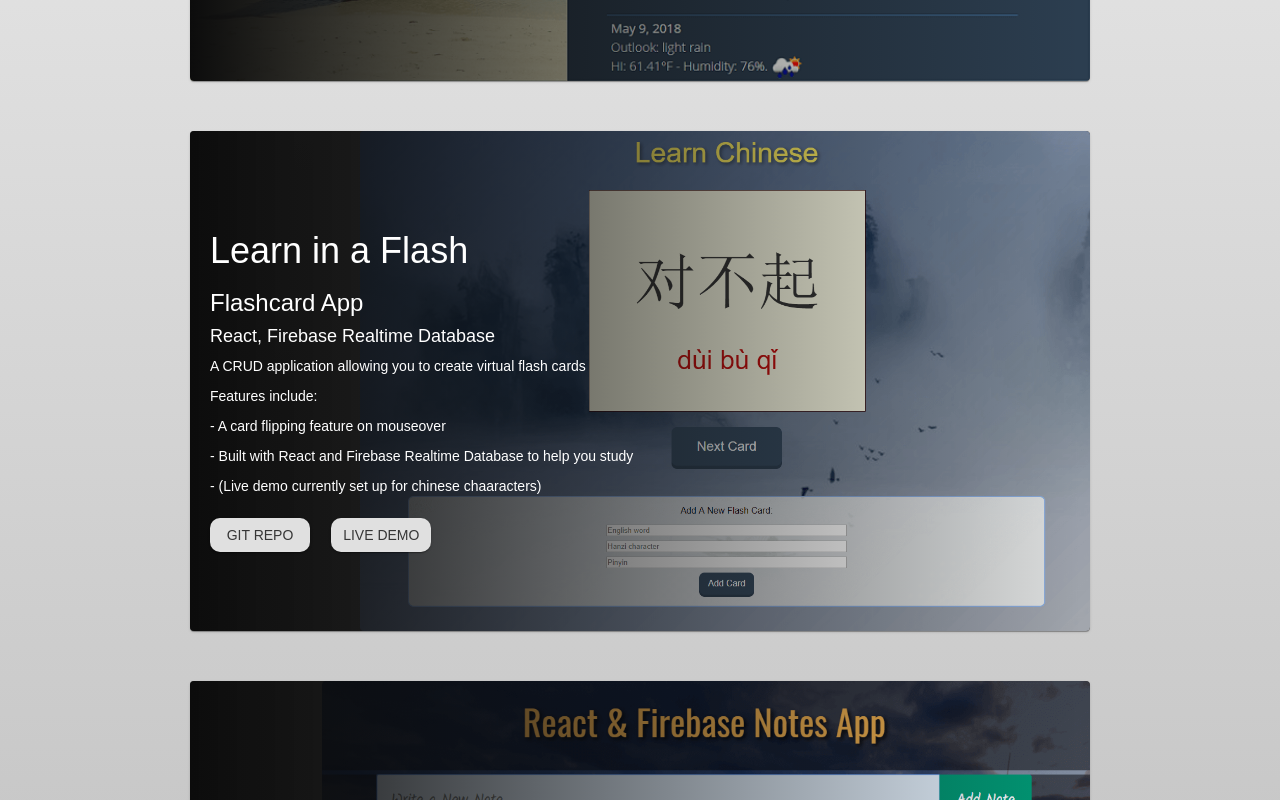
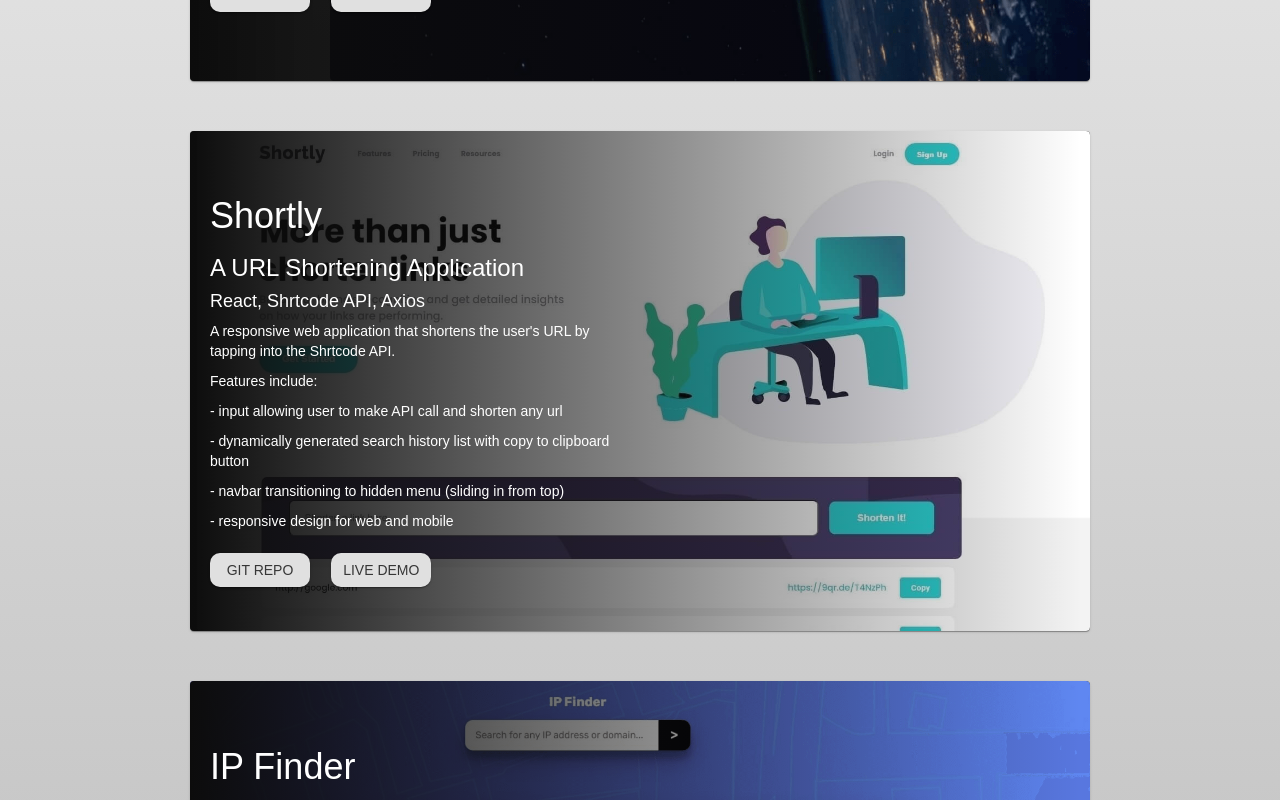
Before and after one commit to kabocha23/portfolio-website, a React (Create React App) app: page / in a window 1280 px wide. Shown: the part 2380-3180 px from the top of the page. Built offline with nearby package versions, Linux system fonts and the light colour scheme; a web font is replaced by a local one.

Commit message:
Added new project space tourism, and modified FeaturedProjects component map to reverse

```diff
--- a/src/components/Projects/Projects.js
+++ b/src/components/Projects/Projects.js
@@ -1,4 +1,4 @@
-import React, { useState, createRef } from "react";
+import React, { createRef } from "react";
 import useIntersection from "../../hooks/useIntersection";
 import { Parallax } from "react-parallax";
 import koSamuiBg from "../../Static/img/kosamui2.jpg";
@@ -20,6 +20,10 @@ const Projects = ({ projectsData, featuredProjectRefs }) => {
   const inViewport7 = useIntersection(featuredProjectRefs.current[7], "-150px");
   const inViewport8 = useIntersection(featuredProjectRefs.current[8], "-150px");
   const inViewport9 = useIntersection(featuredProjectRefs.current[9], "-150px");
+  const inViewport10 = useIntersection(
+    featuredProjectRefs.current[10],
+    "-150px"
+  );
 
   if (inViewport0) {
     let el = document.getElementById("id-0");
@@ -81,6 +85,12 @@ const Projects = ({ projectsData, featuredProjectRefs }) => {
       el.className = "project-container isVisibleRight";
     }
   }
+  if (inViewport10) {
+    let el = document.getElementById("id-10");
+    if (el.className === "project-container isNotVisibleLeft") {
+      el.className = "project-container isVisibleLeft";
+    }
+  }
 
   return (
     <div className="projects-container">
@@ -95,7 +105,10 @@ const Projects = ({ projectsData, featuredProjectRefs }) => {
         </div>
       </Parallax>
       <div className="projects-content-box">
-        {projectsData.map((projectsData) => (
+        {projectsData
+          .slice(0)
+          .reverse()
+          .map((projectsData) => (
             <FeaturedProject
               key={`key-${projectsData.id}`}
               ref={featuredProjectRefs.current[projectsData.id]}
```
Lines whose indentation alone changed are shown as unchanged.
